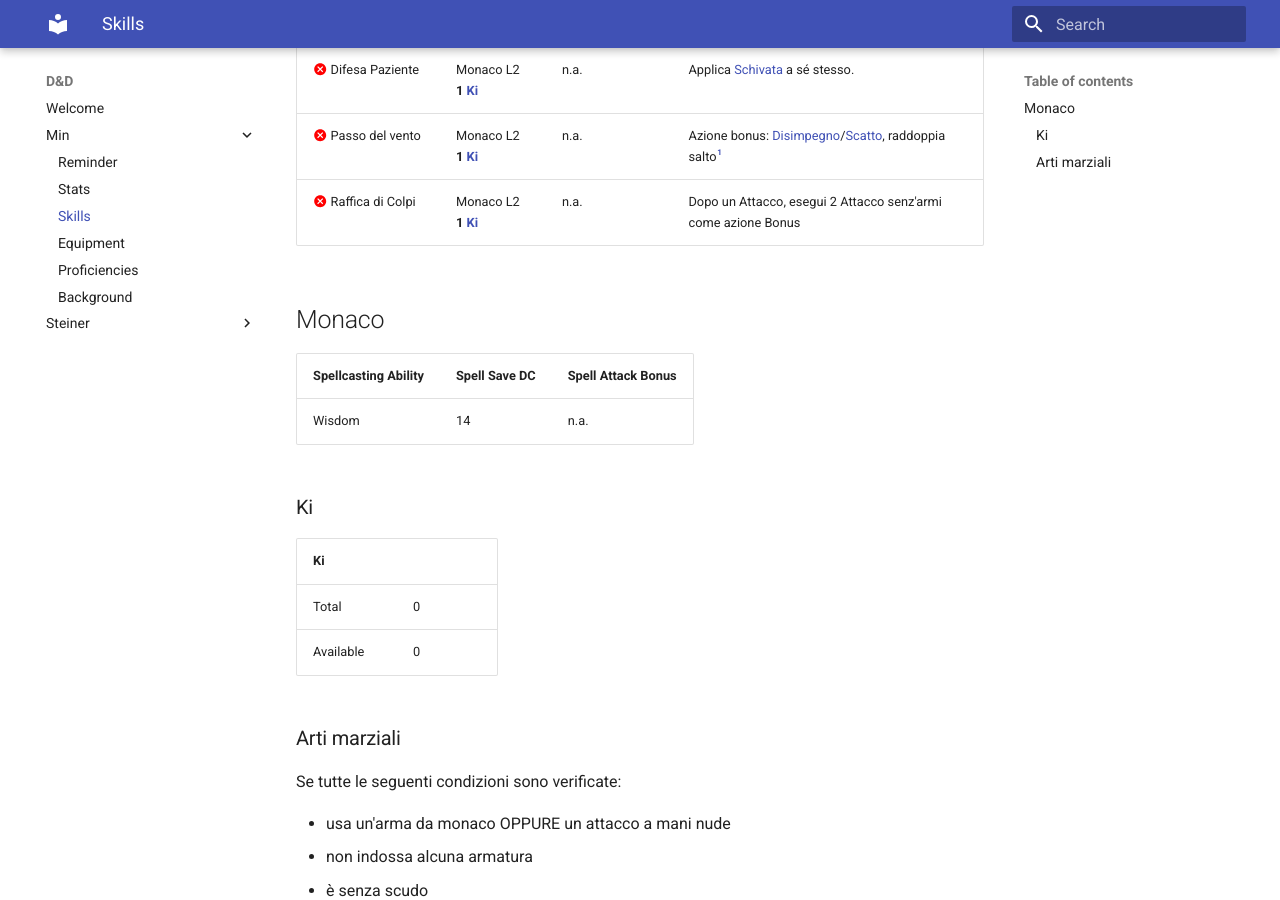
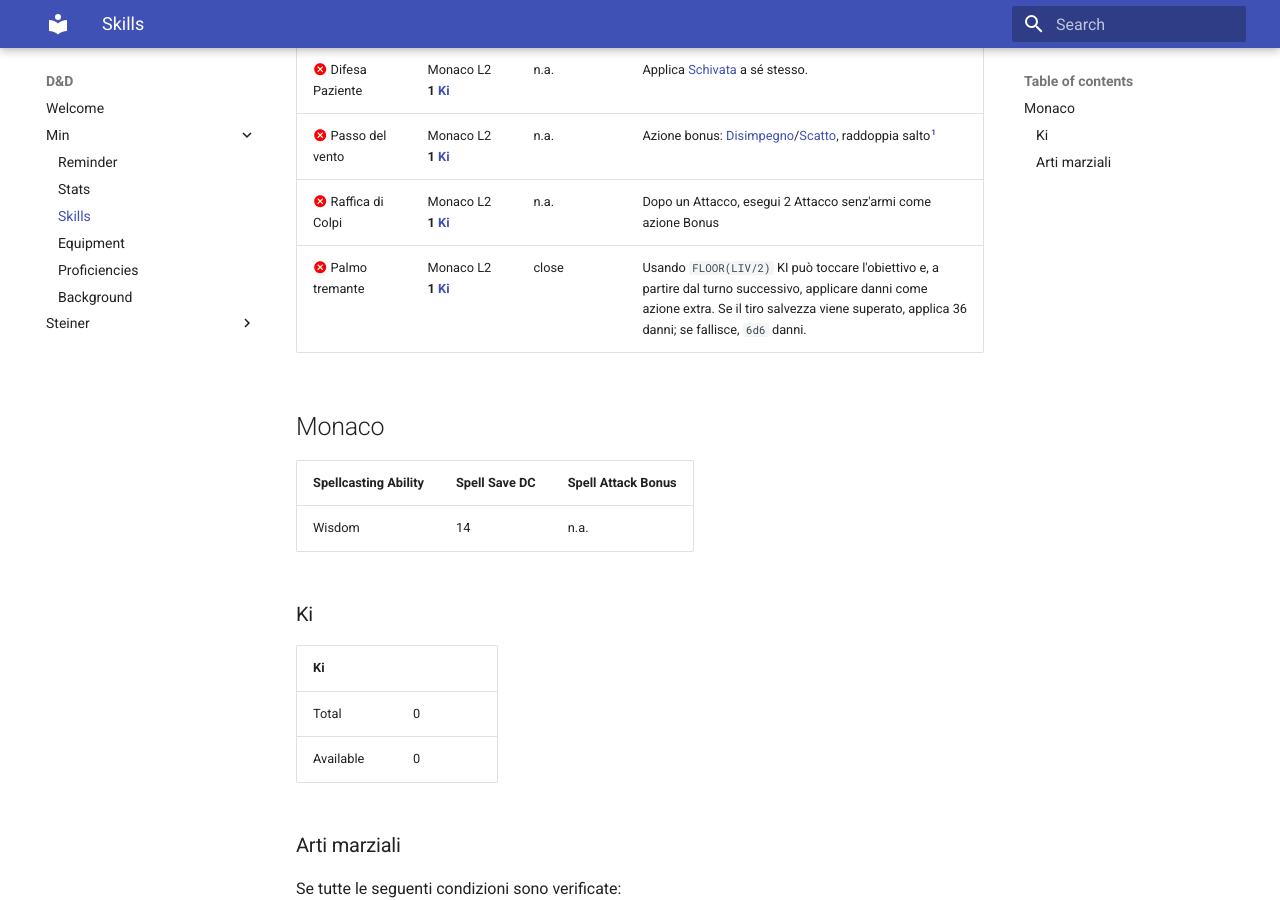
Before and after one commit to vitalegi/dungeons-and-dragons-docs, an MkDocs documentation site: the page built from docs/Min/02.skills.md, in a window 1280 px wide and 900 px high, scrolled down 396 px. Built offline with MkDocs 1.6.1 and Material for MkDocs 9.7.7, drawn with Linux system fonts in a browser that asks for light colours.

Commit message:
custom skill

```diff
--- a/docs/Min/02.skills.md
+++ b/docs/Min/02.skills.md
@@ -8,7 +8,7 @@
 | :material-close-circle:{: .forbidden } Difesa Paziente | Monaco L2<br>__1 [Ki](#ki)__ | n.a. | Applica [Schivata](https://dungeonsanddragons.fandom.com/it/wiki/Combattimento#Schivata:) a sé stesso. |
 | :material-close-circle:{: .forbidden } Passo del vento | Monaco L2<br>__1 [Ki](#ki)__ | n.a. | Azione bonus: [Disimpegno](https://dungeonsanddragons.fandom.com/it/wiki/Combattimento#Disimpegno:)/[Scatto](https://dungeonsanddragons.fandom.com/it/wiki/Combattimento#Scatto:), raddoppia salto[^1] |
 | :material-close-circle:{: .forbidden } Raffica di Colpi | Monaco L2<br>__1 [Ki](#ki)__ | n.a. | Dopo un Attacco, esegui 2 Attacco senz'armi come azione Bonus |
-
+| :material-close-circle:{: .forbidden } Palmo tremante | Monaco L2<br>__1 [Ki](#ki)__ | close | Usando `FLOOR(LIV/2)` KI può toccare l'obiettivo e, a partire dal turno successivo, applicare danni come azione extra. Se il tiro salvezza viene superato, applica 36 danni; se fallisce, `6d6` danni. |
 
 ## Monaco
 
```
Also changed, not shown: 1 other file.
